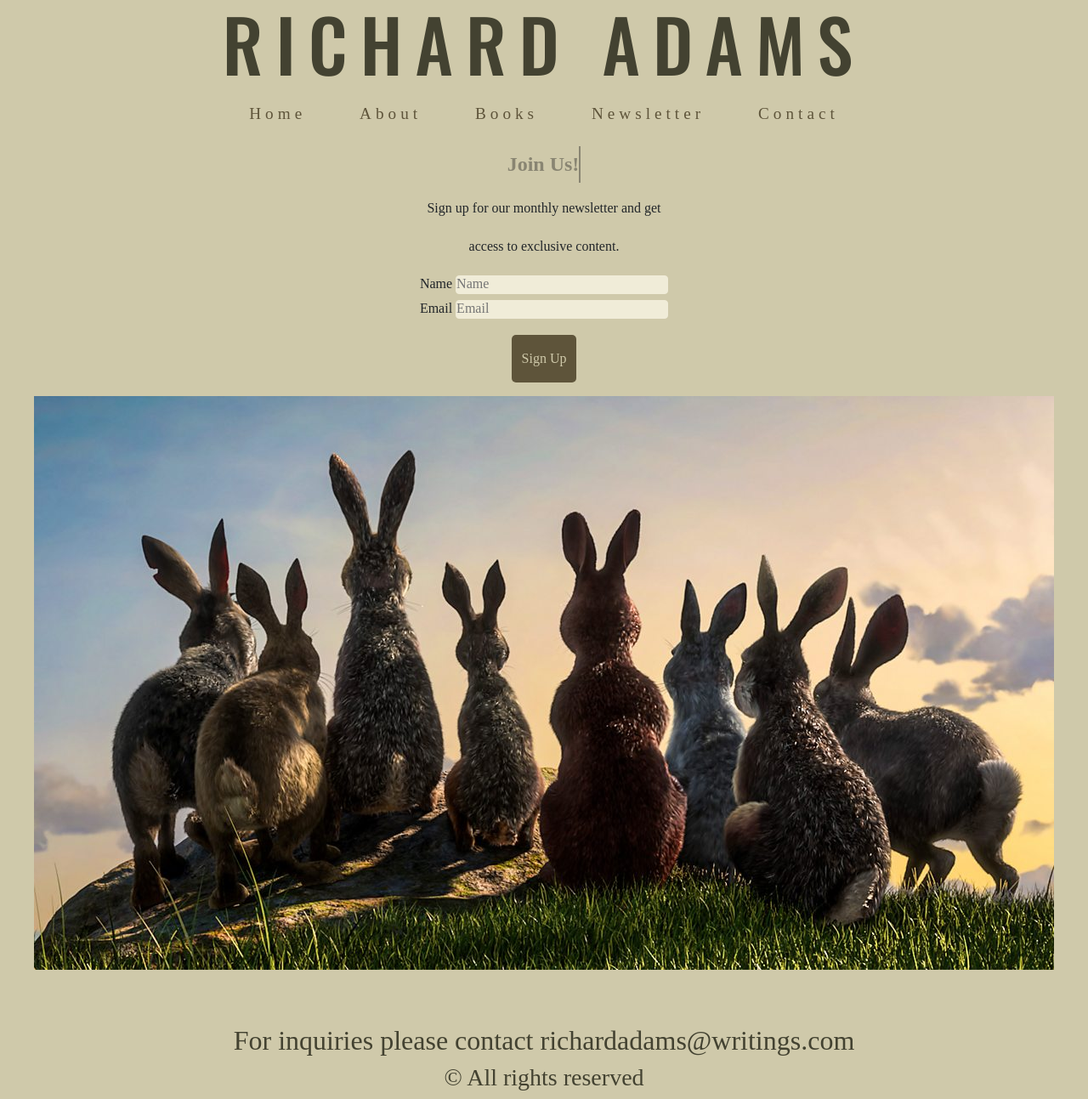
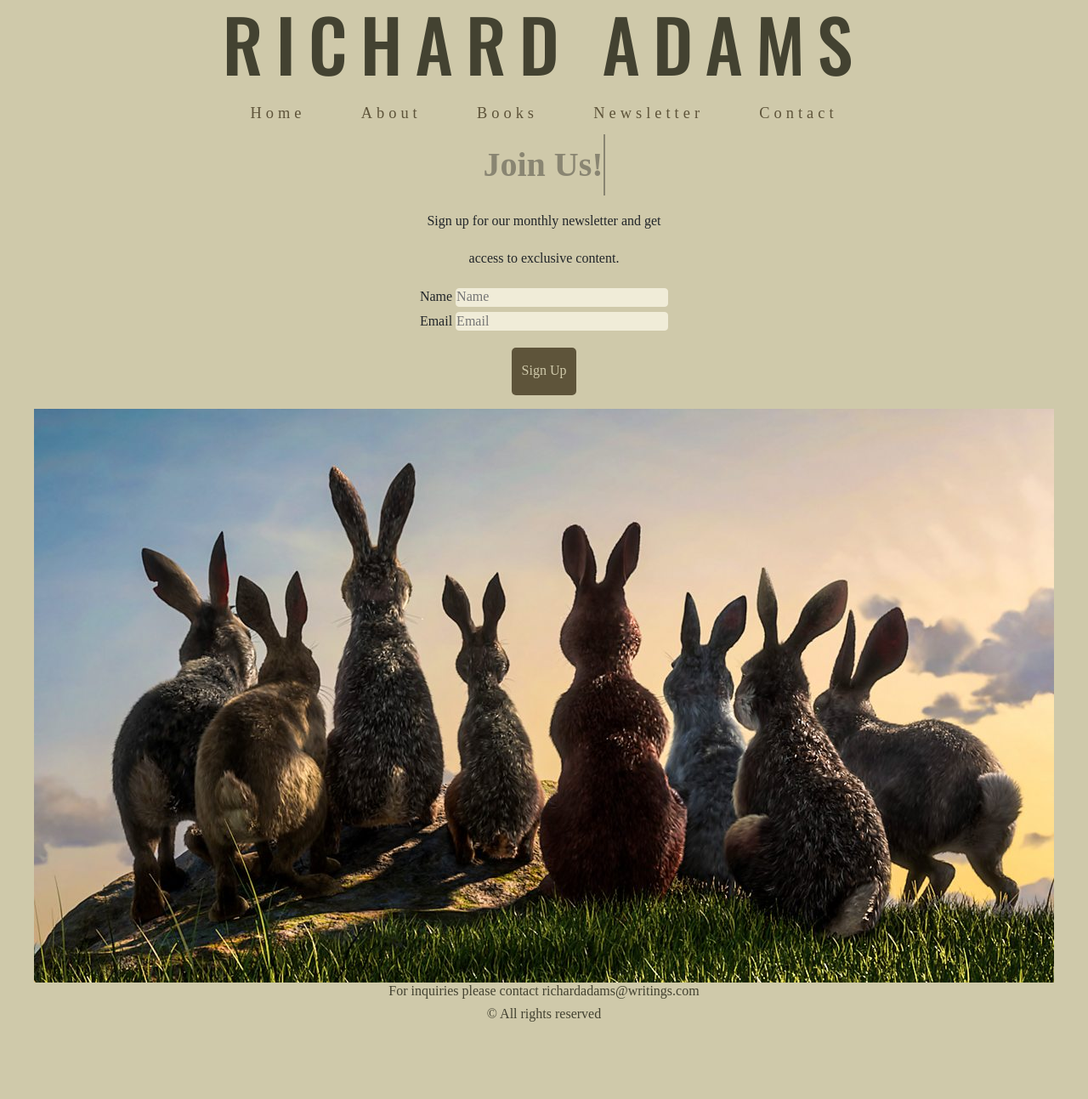
Before and after one commit to MikaelaEstefan/RichardAdams, a plain HTML site: page pages/newsletter.html in a window 1280 px wide. Shown: the whole page at 85% size. After the commit the page ends 1210 px from the top, so only its background shows below. Drawn offline with nearby package versions, Linux system fonts and the light colour scheme; a web font is replaced by a local one.

Commit message:
index, contact and css cleaning

```diff
--- a/css/main.css
+++ b/css/main.css
@@ -43,14 +43,14 @@ body {
   text-decoration: none;
   color:  #5E543Aff;
   font-weight:lighter;
-  font-size: 120%;
+  font-size: 115%;
   letter-spacing: 5px;
   padding: 10px;
 }
 
 .container-1 a:hover {
   color: #F0ECD8ff;
- }
+}
 
 .firstLine {
   text-align: center;
@@ -59,6 +59,7 @@ body {
   margin-bottom: 1.5%;
   line-height: 150%;
   letter-spacing: 5px;
+  font-weight: bold;
 }
 
 .quote p {
@@ -83,12 +84,19 @@ footer {
   justify-content: end;
   align-items: center;
   color: #434231ff;
-  font-size: small;
+}
+
+footer h2 {
+  font-size: 100%;
 }
 
 footer a {
   text-decoration: none;
   color: #434231ff ;
+}
+
+footer h3 {
+  font-size: 100%;
 }
 
 /* img de home */
@@ -190,8 +198,6 @@ div h5:hover {
   flex-direction: column;
   justify-content: center;
   align-items: center;
-  margin-top: 1%;
-  margin-bottom: 5%;
 }
 
 main p,
@@ -227,7 +233,7 @@ button:hover {
 .container-type{
   display: inline-block;
   font-family: 'Quattrocento', serif;
-  font-size: 24px;
+  font-size: 40px;
   color: #898572ff;
   font-weight: bold;
 }
@@ -257,11 +263,11 @@ input {
 
 /* estilos de contact */
 
-h1.titleContact {
+/* h1.titleContact {
   color:#898572ff;
   text-align: center;
   margin-bottom: 15px;
-}
+} */
 
 .contact-container {
   display: flex;
```
Also changed, not shown: index.html (+1 -0 lines), pages/contact.html (+1 -1 lines).
